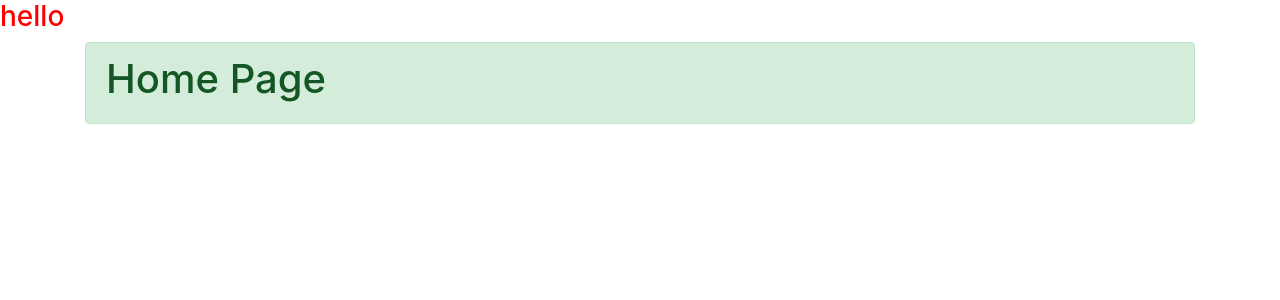
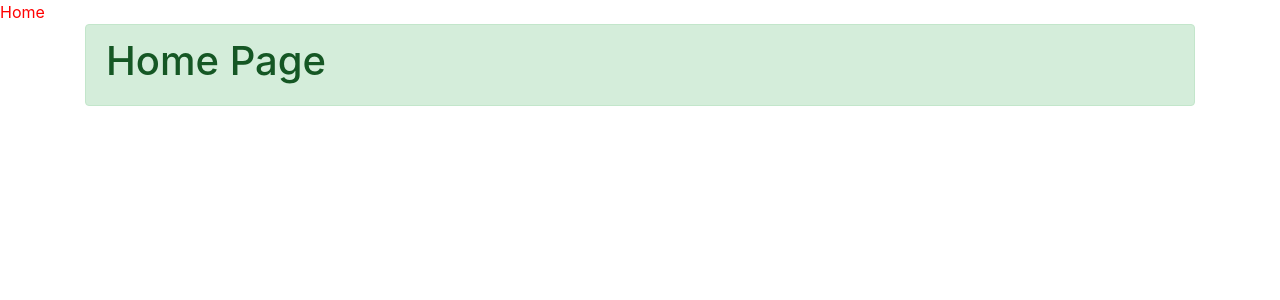
Before and after one commit to elkocho1/project-4, a Django app: page / in a window 1280 px wide. Shown: the top 300 px of the page. Run offline with Django 4.2, Linux system fonts and the light colour scheme; some libraries are stand-ins or nearby versions.

Commit message:
testing static file set up

```diff
--- a/static/css/style.css
+++ b/static/css/style.css
@@ -1,3 +1,3 @@
-h3{
-    color:red;
+.home-button{
+    color: red;
 }
--- a/templates/base.html
+++ b/templates/base.html
@@ -12,8 +12,10 @@
 
 
 
+<div>
+    <a href="#" class="home-button">Home</a>
+</div>
 
-    <h3>hello</h3>
 
 
     <div class="container">
```
